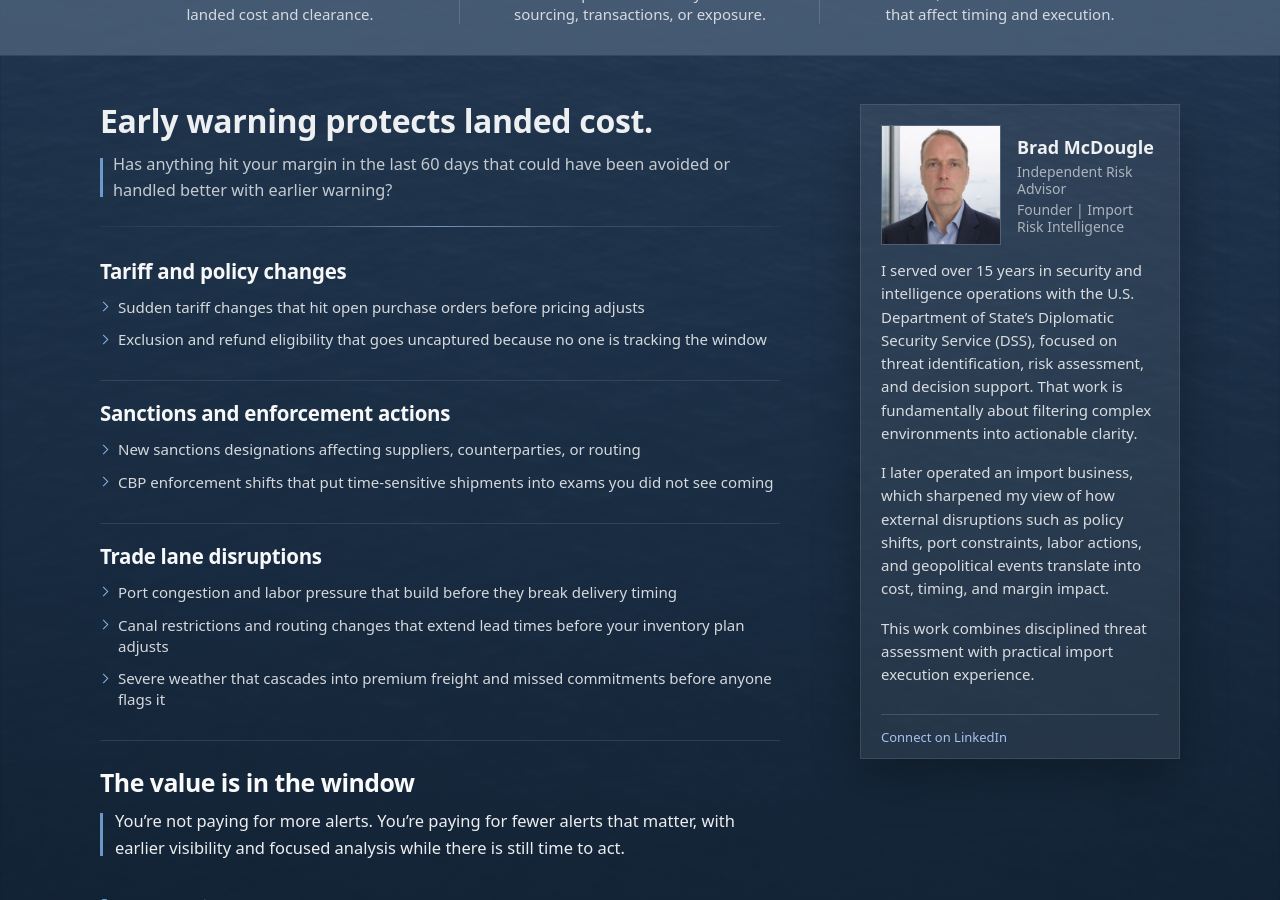
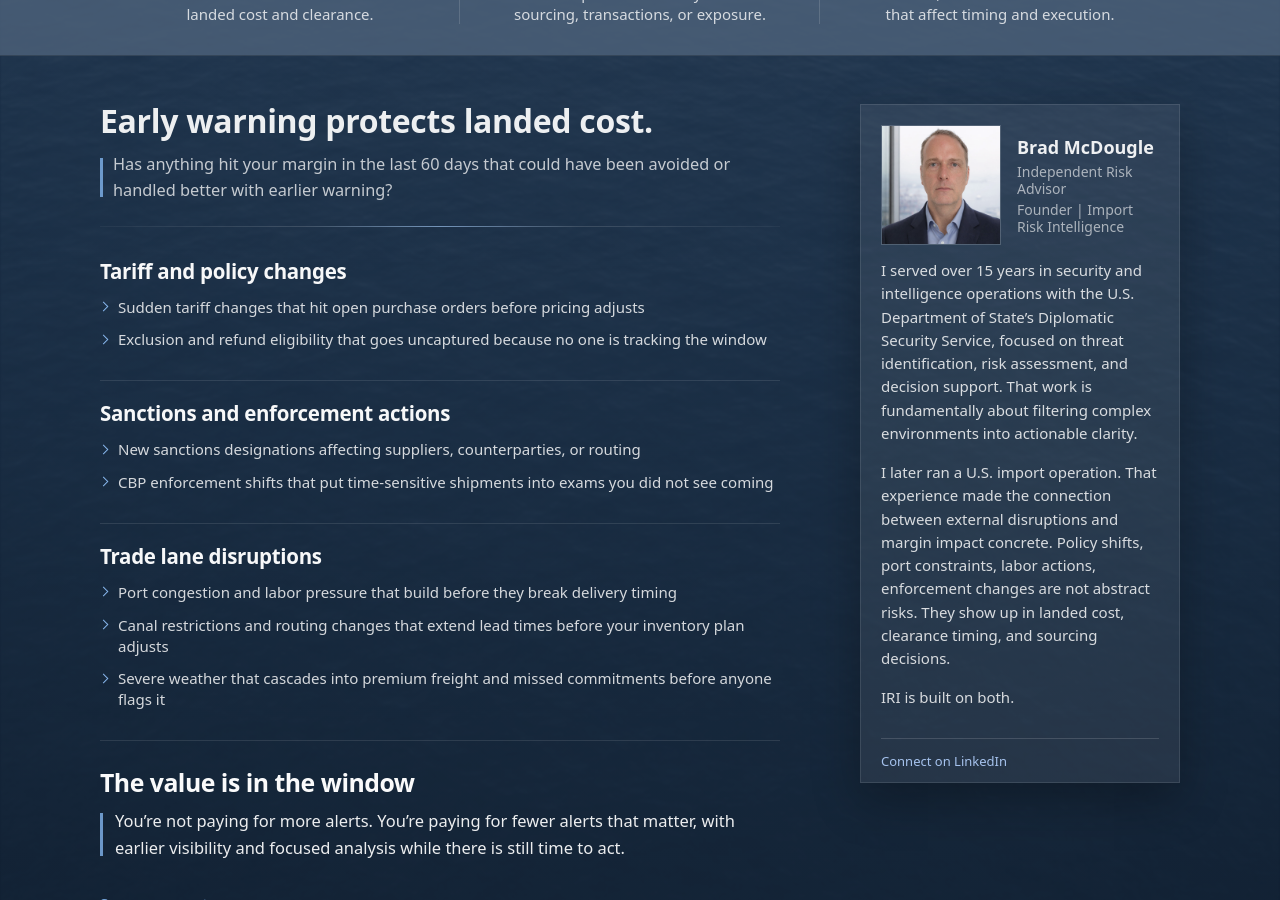
Before and after one commit to importrisk/import-risk-intelligence-site, a Jekyll site: the page built from index.html, in a window 1280 px wide and 900 px high, scrolled down 801 px. Built offline with Jekyll 4.4.1, drawn with Linux system fonts in a browser that asks for light colours.

Commit message:
Revise bio content for improved clarity
Updated bio section to enhance clarity and detail.

```diff
--- a/index.html
+++ b/index.html
@@ -163,15 +163,15 @@ description: Independent risk assessment for U.S. importers.
         <div class="bio-blurb">
           <p>
             I served over 15 years in security and intelligence operations with the
-            U.S. Department of State’s Diplomatic Security Service (DSS),
+            U.S. Department of State’s Diplomatic Security Service,
             focused on threat identification, risk assessment, and decision support.
             That work is fundamentally about filtering complex environments into actionable clarity.
           </p>
           <p>
-            I later operated an import business, which sharpened my view of how external disruptions such as policy shifts, port constraints, labor actions, and geopolitical events translate into cost, timing, and margin impact.
+            I later ran a U.S. import operation. That experience made the connection between external disruptions and margin impact concrete. Policy shifts, port constraints, labor actions, enforcement changes are not abstract risks. They show up in landed cost, clearance timing, and sourcing decisions.
           </p>
           <p>
-            This work combines disciplined threat assessment with practical import execution experience.
+            IRI is built on both.
           </p>
         </div>
 
```
